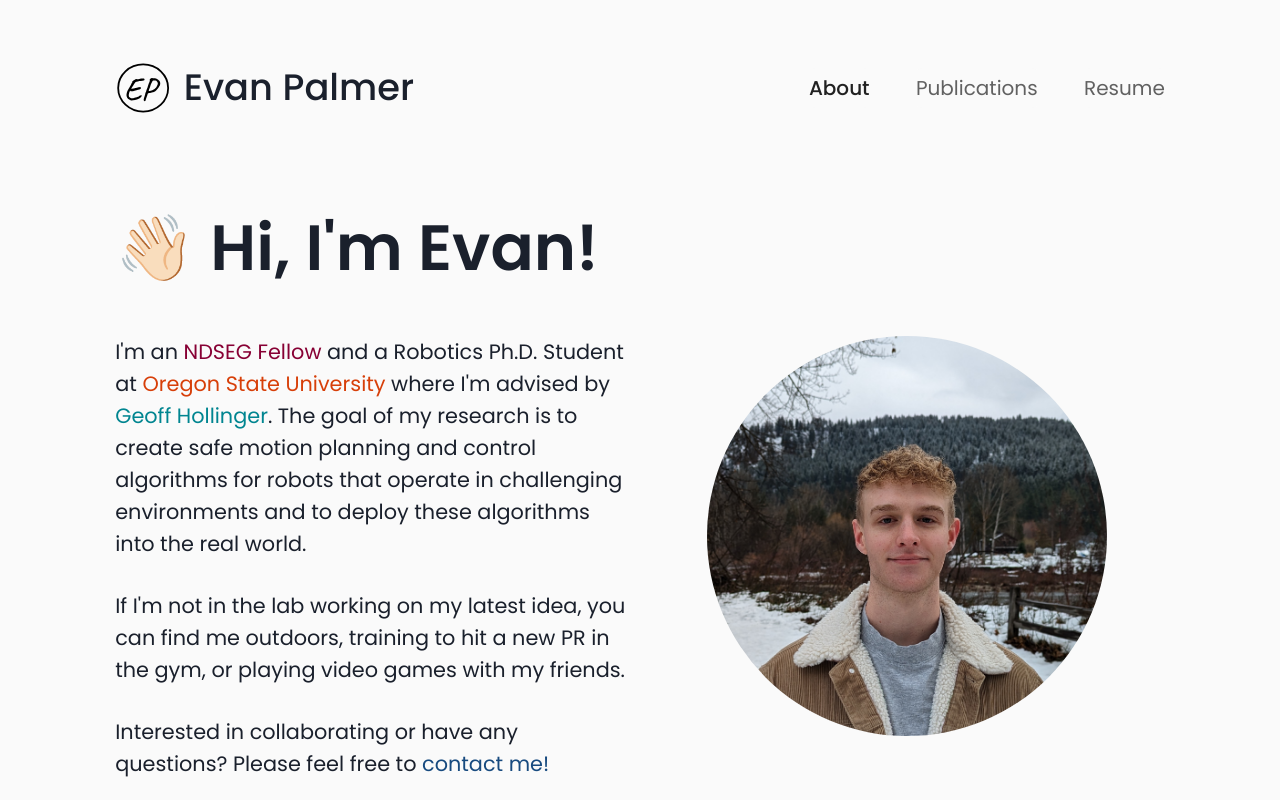
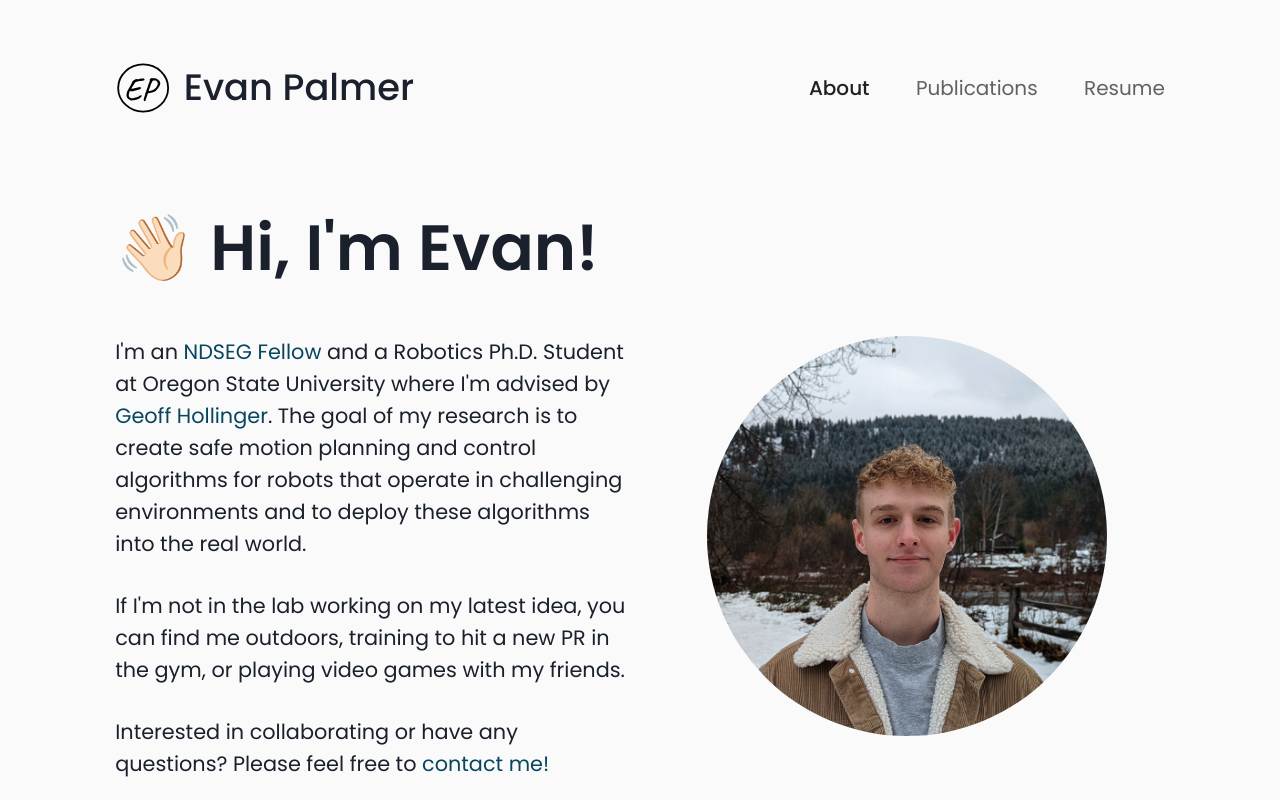
Before and after one commit to evan-palmer/evan-palmer.github.io, a React (Create React App) app: page /#/ in a window 1280 px wide. Shown: the top 800 px of the page. Built offline with nearby package versions, Linux system fonts and the light colour scheme.

Commit message:
Cleaned up colors a bit

```diff
--- a/src/components/Publication.jsx
+++ b/src/components/Publication.jsx
@@ -49,7 +49,7 @@ function Title({ children }) {
         md: '1.3rem',
       }}
       fontWeight="500"
-      color={useColorModeValue('primary.800')}
+      color={useColorModeValue('greyscale.900')}
     >
       {children}
     </Text>
@@ -126,10 +126,8 @@ function Venue({
 
 function Publication({ paper }) {
   // Button Colors
-  const doiBtnBgColor = useColorModeValue('primary.800');
-  const doiBtnHoverColor = useColorModeValue('primary.600');
-  const pdfBtnColor = useColorModeValue('triadic.700');
-  const pdfBtnHoverColor = useColorModeValue('triadic.600');
+  const btnBgColor = useColorModeValue('primary.800');
+  const btnHoverColor = useColorModeValue('primary.600');
   const textColor = useColorModeValue('greyscale.50');
 
   return (
@@ -147,8 +145,8 @@ function Publication({ paper }) {
           <PublicationButton
             href={paper.doi}
             label="DOI"
-            bgColor={doiBtnBgColor}
-            hoverColor={doiBtnHoverColor}
+            bgColor={btnBgColor}
+            hoverColor={btnHoverColor}
             textColor={textColor}
           />
         )}
@@ -156,8 +154,8 @@ function Publication({ paper }) {
           <PublicationButton
             href={paper.pdf}
             label="PDF"
-            bgColor={pdfBtnColor}
-            hoverColor={pdfBtnHoverColor}
+            bgColor={btnBgColor}
+            hoverColor={btnHoverColor}
             textColor={textColor}
           />
         )}
--- a/src/theme/index.jsx
+++ b/src/theme/index.jsx
@@ -4,12 +4,12 @@ const theme = extendTheme({
   styles: {
     global: {
       '::selection': {
-        backgroundColor: '#174a7f',
+        backgroundColor: '#08465e',
         color: '#fafafa',
       },
       /* For Firefox */
       '::-moz-selection': {
-        backgroundColor: '#174a7f',
+        backgroundColor: '#08465e',
         color: '#fafafa',
       },
       body: {
@@ -19,52 +19,52 @@ const theme = extendTheme({
   },
   colors: {
     primary: {
-      50: '#e5e9ef',
-      100: '#bdc9da',
-      200: '#93a6c0',
-      300: '#6983a7',
-      400: '#476996',
-      500: '#1f5188',
-      600: '#174a7f',
-      700: '#0b4074',
-      800: '#043768',
-      900: '#002750',
+      50: '#d5f2ff',
+      100: '#b2dbf0',
+      200: '#93bfd8',
+      300: '#70a4c0',
+      400: '#5690ad',
+      500: '#387c9c',
+      600: '#2a6d8a',
+      700: '#1a5974',
+      800: '#08465e',
+      900: '#003146',
     },
     secondary: {
-      50: '#ffe7c1',
-      100: '#e9c59f',
-      200: '#c9a179',
-      300: '#a77f52',
-      400: '#8e6535',
-      500: '#754c16',
-      600: '#6b4311',
-      700: '#5c3708',
-      800: '#502900',
-      900: '#421b00',
+      50: '#ffe2c7',
+      100: '#f7c1a9',
+      200: '#d99e86',
+      300: '#b97b60',
+      400: '#a26045',
+      500: '#8a472a',
+      600: '#7e3e24',
+      700: '#6e321c',
+      800: '#5f2416',
+      900: '#4f160c',
     },
     analogous: {
-      50: '#def4f6',
-      100: '#ade4e9',
-      200: '#79d3db',
-      300: '#44c0cd',
-      400: '#19b4c3',
-      500: '#00a8ba',
-      600: '#0099a8',
-      700: '#008590',
-      800: '#007179',
-      900: '#004f50',
+      50: '#e1f2f0',
+      100: '#b5dfd8',
+      200: '#87ccc0',
+      300: '#5bb7a7',
+      400: '#3ea795',
+      500: '#2e9783',
+      600: '#2a8a77',
+      700: '#257a67',
+      800: '#216a59',
+      900: '#194e3e',
     },
     triadic: {
-      50: '#f4dfe5',
-      100: '#e5afbe',
-      200: '#d37d94',
-      300: '#c24c6d',
-      400: '#b42952',
-      500: '#a80039',
-      600: '#9a0037',
-      700: '#870034',
-      800: '#73002f',
-      900: '#500027',
+      50: '#ece7f3',
+      100: '#cfc4e2',
+      200: '#b09dd0',
+      300: '#9275bd',
+      400: '#7b58af',
+      500: '#653da2',
+      600: '#5d389c',
+      700: '#513093',
+      800: '#472a8a',
+      900: '#361f7a',
     },
     greyscale: {
       50: '#fafafa',
--- a/src/views/About.jsx
+++ b/src/views/About.jsx
@@ -54,36 +54,24 @@ function About() {
             I&apos;m an
             {' '}
             <Link
-              color={useColorModeValue('triadic.700')}
+              color={useColorModeValue('primary.800')}
               href="https://ndseg.org/"
               _hover={{
-                color: useColorModeValue('triadic.400'),
+                color: useColorModeValue('primary.600'),
               }}
               isExternal
             >
               NDSEG Fellow
             </Link>
             {' '}
-            and a Robotics Ph.D. Student at
+            and a Robotics Ph.D. Student at Oregon State University where
+            I&apos;m advised by
             {' '}
             <Link
-              color="#d73f09"
-              href="https://engineering.oregonstate.edu/CoRIS"
-              _hover={{
-                color: '#d9673f',
-              }}
-              isExternal
-            >
-              Oregon State University
-            </Link>
-            {' '}
-            where I&apos;m advised by
-            {' '}
-            <Link
-              color={useColorModeValue('analogous.700')}
+              color={useColorModeValue('primary.800')}
               href="https://engineering.oregonstate.edu/people/geoff-hollinger"
               _hover={{
-                color: useColorModeValue('analogous.500'),
+                color: useColorModeValue('primary.600'),
               }}
               isExternal
             >
@@ -110,10 +98,10 @@ function About() {
             to
             {' '}
             <Link
-              color={useColorModeValue('primary.600')}
+              color={useColorModeValue('primary.800')}
               href="mailto:palmeeva@oregonstate.edu"
               _hover={{
-                color: useColorModeValue('primary.400'),
+                color: useColorModeValue('primary.600'),
               }}
             >
               contact me!
--- a/src/views/Publications.jsx
+++ b/src/views/Publications.jsx
@@ -7,6 +7,7 @@ import React from 'react';
 import ReactGA from 'react-ga4';
 
 import RalKundeProficiency from '../assets/pdfs/papers/2022_RAL_Kunde_Proficiency.pdf';
+import IcraPalmerUvms from '../assets/pdfs/papers/2024_ICRA_Palmer_UVMS.pdf';
 import Page from '../components/Page';
 import Publication from '../components/Publication';
 
@@ -68,7 +69,7 @@ function Publications() {
       authors: ['Evan Palmer', 'Christopher Holm', 'Geoffrey Hollinger'],
       venue: 'IEEE International Conference on Robotics and Automation (ICRA)',
       year: '2024',
-      toAppear: true,
+      pdf: IcraPalmerUvms,
     },
   ];
 
```
Also changed, not shown: 1 other file (tests, documents, lock files or other folders).
